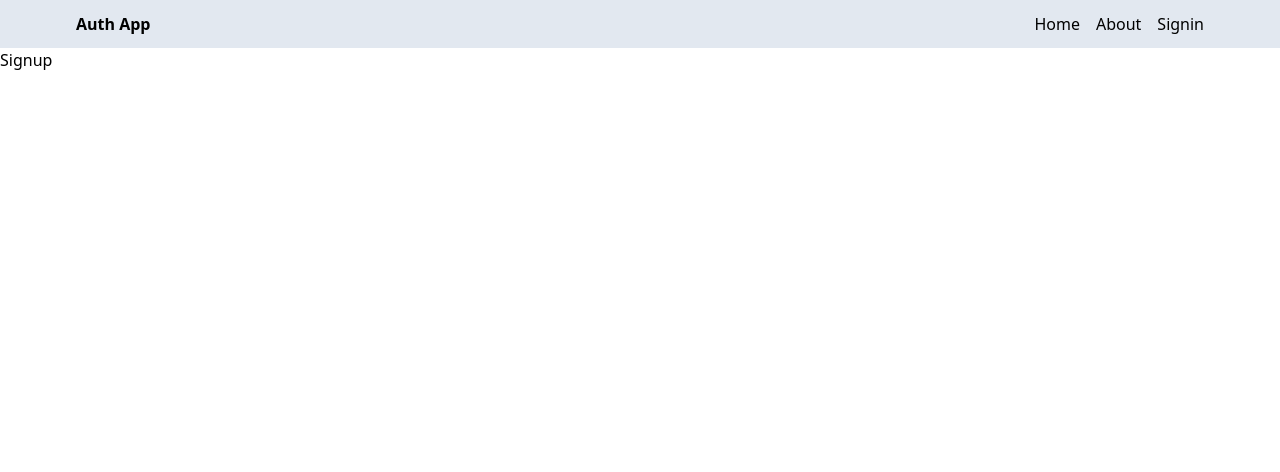
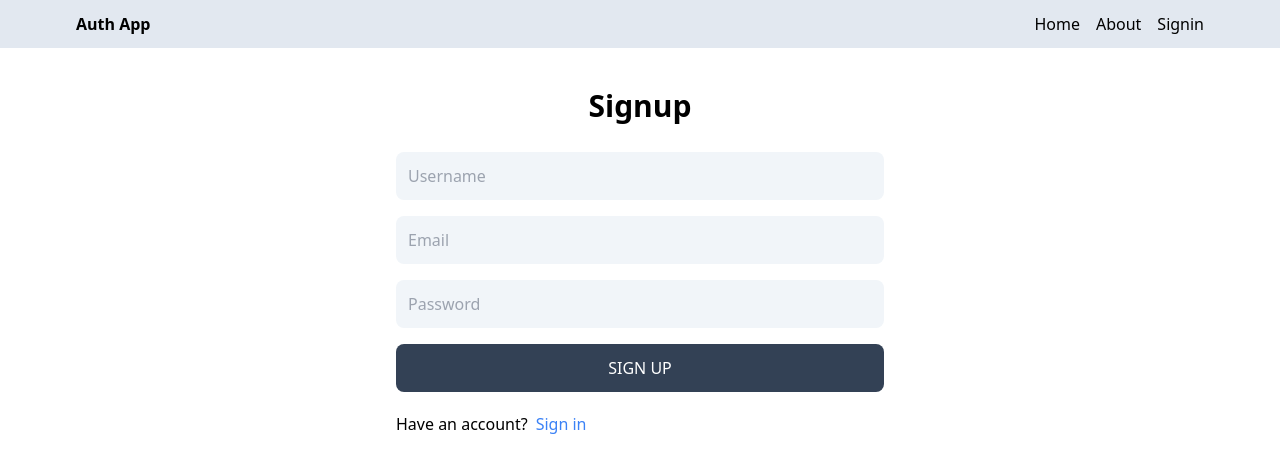
Before and after one commit to Krfd/social-media-app, a React (Vite) app in the folder client/: page /sign-up in a window 1280 px wide. Shown: the top 472 px of the page. Built offline with nearby package versions, Linux system fonts and the light colour scheme.

Commit message:
Complete sign up page UI

```diff
--- a/client/src/pages/Signup.jsx
+++ b/client/src/pages/Signup.jsx
@@ -1,5 +1,42 @@
 import React from "react";
+import { Link } from "react-router-dom";
 
 export default function Signup() {
-    return <div>Signup</div>;
+    return (
+        <div className="p-3 max-w-lg mx-auto">
+            <h1 className="text-center text-3xl font-semibold my-7">Signup</h1>
+            <form className="flex flex-col gap-4">
+                <input
+                    type="text"
+                    name="username"
+                    id="username"
+                    placeholder="Username"
+                    className="bg-slate-100 p-3 rounded-lg"
+                />
+                <input
+                    type="email"
+                    name="email"
+                    id="email"
+                    placeholder="Email"
+                    className="bg-slate-100 p-3 rounded-lg"
+                />
+                <input
+                    type="password"
+                    name="password"
+                    id="password"
+                    placeholder="Password"
+                    className="bg-slate-100 p-3 rounded-lg"
+                />
+                <button className="bg-slate-700 text-white p-3 rounded-lg uppercase hover:opacity-95 disabled:opacity-80">
+                    Sign up
+                </button>
+            </form>
+            <div className="flex gap-2 mt-5">
+                <p>Have an account?</p>
+                <Link to="/sign-in">
+                    <span className="text-blue-500">Sign in</span>
+                </Link>
+            </div>
+        </div>
+    );
 }
```
